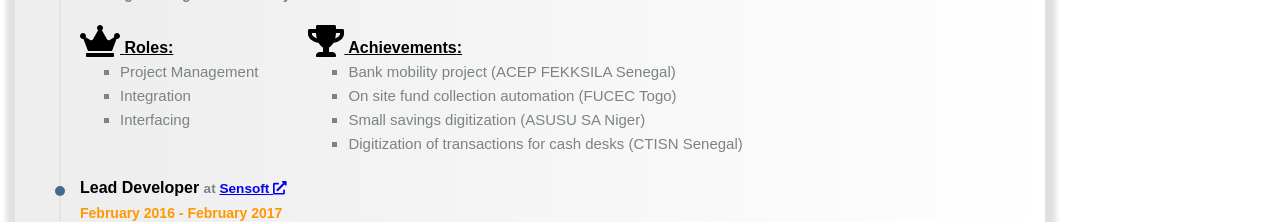
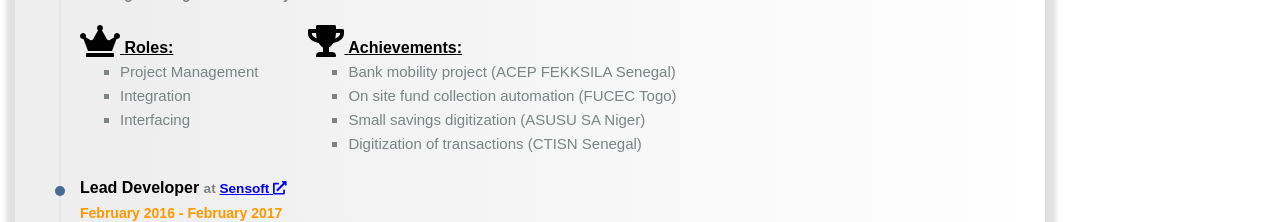
Before and after one commit to dkgndianko/resume-generator, a React (Create React App) app: page / in a window 1280 px wide. Shown: the part 2660-2882 px from the top of the page. Built offline with nearby package versions, Linux system fonts and the light colour scheme.

Commit message:
minor changes

```diff
--- a/gulpfile.ts
+++ b/gulpfile.ts
@@ -41,9 +41,7 @@ async function generatePdf(src: string, dest: string) {
 }
 
 function _generatePdfFRomInput(input: string, dest: string) {
-    console.log(green(input));
     generatePdfStream('Resume', input)
-    // generatePdfStream('Resume', '<html><body>testingThis is for </body></html>')
     .then((stream: Stream) => {
         if (fs.existsSync(dest)) {
             console.log(cyan(`Removing existing file '${dest}'`));
--- a/src/dkgndianko.resume.ts
+++ b/src/dkgndianko.resume.ts
@@ -93,7 +93,7 @@ const entries: Array<ICvEntry> = [
     endDate: new Date('2017-12-31'),
     company: sensoft,
     roles: ['Project Management', 'Integration', 'Interfacing'],
-    achievements: ['Bank mobility project (ACEP FEKKSILA Senegal)', 'On site fund collection automation (FUCEC Togo)', 'Small savings digitization (ASUSU SA Niger)', 'Digitization of transactions for cash desks (CTISN Senegal)'],
+    achievements: ['Bank mobility project (ACEP FEKKSILA Senegal)', 'On site fund collection automation (FUCEC Togo)', 'Small savings digitization (ASUSU SA Niger)', 'Digitization of transactions (CTISN Senegal)'],
     technologies: [],
     summary: 'I jumped in the world of project management to widen my knowledge. But at the same time I still get my hand in code. We were able to help some financial institutions to make their fund collection or transactions digital. We developed a mobile app interfacing with existing banking information systems.'
   },
--- a/src/utilities/fileGenerationUtils.ts
+++ b/src/utilities/fileGenerationUtils.ts
@@ -10,7 +10,7 @@ import {Stream} from "stream";
 export default async function generatePdfStream(title: string, content: any, baseUrl?: string): Promise<Stream> {
     return  new Promise((resolve, reject) => {
         // eslint-disable-next-line @typescript-eslint/consistent-type-assertions
-        pdf.create(content, {type: "pdf", base: baseUrl, phantomArgs: ['--debug=true', '--cookies-file=./build/cookies.cook', '--local-to-remote-url-access=true']}).toStream((err, stream) => {
+        pdf.create(content, {type: "pdf", format: "A3", base: baseUrl, phantomArgs: ['--debug=true', '--cookies-file=./build/cookies.cook', '--local-to-remote-url-access=true']}).toStream((err, stream) => {
             if (err) {
                 reject(err);
                 return;
```
Also changed, not shown: src/logo.svg.
